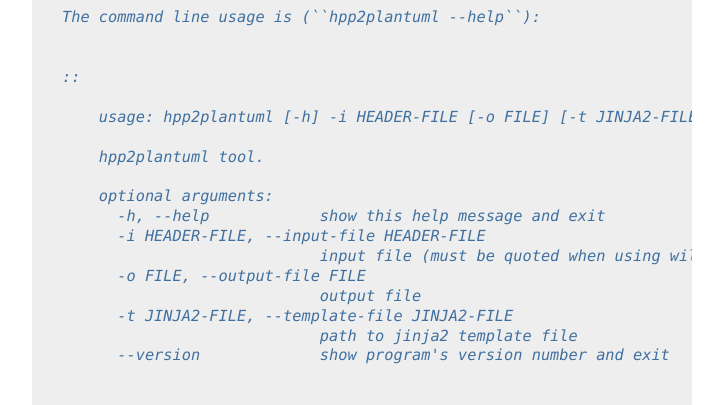
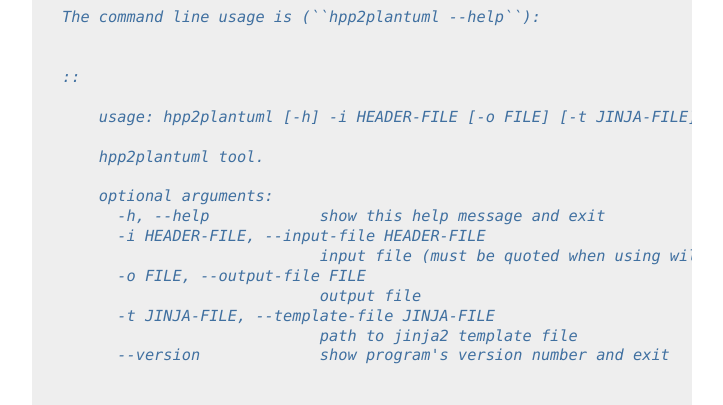
Before and after one commit to thibaultmarin/hpp2plantuml, a Sphinx documentation site: the page built from doc/source/org-doc.rst, in a window 1280 px wide and 900 px high, scrolled down 49398 px. Shown: the part 152-557 px from the top of the window, without its empty margins (388-1111 px from the left). Built offline with Sphinx 7.4.7, drawn with Linux system fonts in a browser that asks for light colours; some of the changed text lies outside the part shown.

Commit message:
Fix documentation

```diff
--- a/README.rst
+++ b/README.rst
@@ -43,7 +43,7 @@ The command line usage is (``hpp2plantuml --help``):
 
 ::
 
-    usage: hpp2plantuml [-h] -i HEADER-FILE [-o FILE] [-t JINJA2-FILE] [--version]
+    usage: hpp2plantuml [-h] -i HEADER-FILE [-o FILE] [-t JINJA-FILE] [--version]
 
     hpp2plantuml tool.
 
@@ -53,7 +53,7 @@ The command line usage is (``hpp2plantuml --help``):
                             input file (must be quoted when using wildcards)
       -o FILE, --output-file FILE
                             output file
-      -t JINJA2-FILE, --template-file JINJA2-FILE
+      -t JINJA-FILE, --template-file JINJA-FILE
                             path to jinja2 template file
       --version             show program's version number and exit
 
--- a/doc/source/index.rst
+++ b/doc/source/index.rst
@@ -48,7 +48,7 @@ The command line usage is (``hpp2plantuml --help``):
 
 ::
 
-    usage: hpp2plantuml [-h] -i HEADER-FILE [-o FILE] [-t JINJA2-FILE] [--version]
+    usage: hpp2plantuml [-h] -i HEADER-FILE [-o FILE] [-t JINJA-FILE] [--version]
 
     hpp2plantuml tool.
 
@@ -58,7 +58,7 @@ The command line usage is (``hpp2plantuml --help``):
                             input file (must be quoted when using wildcards)
       -o FILE, --output-file FILE
                             output file
-      -t JINJA2-FILE, --template-file JINJA2-FILE
+      -t JINJA-FILE, --template-file JINJA-FILE
                             path to jinja2 template file
       --version             show program's version number and exit
 
--- a/doc/source/org-doc.rst
+++ b/doc/source/org-doc.rst
@@ -1744,7 +1744,7 @@ to parse input arguments.  The function passes the command line arguments to the
                             required=False, default=None, metavar='FILE',
                             help='output file')
         parser.add_argument('-t', '--template-file', dest='template_file',
-                            required=False, default=None, metavar='JINJA2-FILE',
+                            required=False, default=None, metavar='JINJA-FILE',
                             help='path to jinja2 template file')
         parser.add_argument('--version', action='version',
                             version='%(prog)s ' + '0.5')
@@ -1810,7 +1810,7 @@ The command line usage is (``hpp2plantuml --help``):
 
 ::
 
-    usage: hpp2plantuml [-h] -i HEADER-FILE [-o FILE] [-t JINJA2-FILE] [--version]
+    usage: hpp2plantuml [-h] -i HEADER-FILE [-o FILE] [-t JINJA-FILE] [--version]
 
     hpp2plantuml tool.
 
@@ -1820,7 +1820,7 @@ The command line usage is (``hpp2plantuml --help``):
                             input file (must be quoted when using wildcards)
       -o FILE, --output-file FILE
                             output file
-      -t JINJA2-FILE, --template-file JINJA2-FILE
+      -t JINJA-FILE, --template-file JINJA-FILE
                             path to jinja2 template file
       --version             show program's version number and exit
 
@@ -2619,7 +2619,7 @@ obtained using the source block described `sec-org-el-version`_.
 
     ::
 
-        usage: hpp2plantuml [-h] -i HEADER-FILE [-o FILE] [-t JINJA2-FILE] [--version]
+        usage: hpp2plantuml [-h] -i HEADER-FILE [-o FILE] [-t JINJA-FILE] [--version]
 
         hpp2plantuml tool.
 
@@ -2629,7 +2629,7 @@ obtained using the source block described `sec-org-el-version`_.
                                 input file (must be quoted when using wildcards)
           -o FILE, --output-file FILE
                                 output file
-          -t JINJA2-FILE, --template-file JINJA2-FILE
+          -t JINJA-FILE, --template-file JINJA-FILE
                                 path to jinja2 template file
           --version             show program's version number and exit
 
@@ -2974,7 +2974,7 @@ org-file (converted to RST format).
 
     ::
 
-        usage: hpp2plantuml [-h] -i HEADER-FILE [-o FILE] [-t JINJA2-FILE] [--version]
+        usage: hpp2plantuml [-h] -i HEADER-FILE [-o FILE] [-t JINJA-FILE] [--version]
 
         hpp2plantuml tool.
 
@@ -2984,7 +2984,7 @@ org-file (converted to RST format).
                                 input file (must be quoted when using wildcards)
           -o FILE, --output-file FILE
                                 output file
-          -t JINJA2-FILE, --template-file JINJA2-FILE
+          -t JINJA-FILE, --template-file JINJA-FILE
                                 path to jinja2 template file
           --version             show program's version number and exit
 
@@ -3541,7 +3541,7 @@ to the automatically generated and the org-file documents.
 
     ::
 
-        usage: hpp2plantuml [-h] -i HEADER-FILE [-o FILE] [-t JINJA2-FILE] [--version]
+        usage: hpp2plantuml [-h] -i HEADER-FILE [-o FILE] [-t JINJA-FILE] [--version]
 
         hpp2plantuml tool.
 
@@ -3551,7 +3551,7 @@ to the automatically generated and the org-file documents.
                                 input file (must be quoted when using wildcards)
           -o FILE, --output-file FILE
                                 output file
-          -t JINJA2-FILE, --template-file JINJA2-FILE
+          -t JINJA-FILE, --template-file JINJA-FILE
                                 path to jinja2 template file
           --version             show program's version number and exit
 
--- a/hpp2plantuml.org
+++ b/hpp2plantuml.org
@@ -1714,7 +1714,7 @@ def main():(ref:module-main)
                         required=False, default=None, metavar='FILE',
                         help='output file')
     parser.add_argument('-t', '--template-file', dest='template_file',
-                        required=False, default=None, metavar='JINJA2-FILE',
+                        required=False, default=None, metavar='JINJA-FILE',
                         help='path to jinja2 template file')
     parser.add_argument('--version', action='version',
                         version='%(prog)s ' + <<get-version()>>)
@@ -1780,7 +1780,7 @@ The command line usage is (~hpp2plantuml --help~):
 
 
 #+BEGIN_EXAMPLE
-usage: hpp2plantuml [-h] -i HEADER-FILE [-o FILE] [-t JINJA2-FILE] [--version]
+usage: hpp2plantuml [-h] -i HEADER-FILE [-o FILE] [-t JINJA-FILE] [--version]
 
 hpp2plantuml tool.
 
@@ -1790,7 +1790,7 @@ optional arguments:
                         input file (must be quoted when using wildcards)
   -o FILE, --output-file FILE
                         output file
-  -t JINJA2-FILE, --template-file JINJA2-FILE
+  -t JINJA-FILE, --template-file JINJA-FILE
                         path to jinja2 template file
   --version             show program's version number and exit
 #+END_EXAMPLE
--- a/src/hpp2plantuml/__init__.py
+++ b/src/hpp2plantuml/__init__.py
@@ -37,7 +37,7 @@ The command line usage is (``hpp2plantuml --help``):
 
 ::
 
-    usage: hpp2plantuml [-h] -i HEADER-FILE [-o FILE] [-t JINJA2-FILE] [--version]
+    usage: hpp2plantuml [-h] -i HEADER-FILE [-o FILE] [-t JINJA-FILE] [--version]
 
     hpp2plantuml tool.
 
@@ -47,7 +47,7 @@ The command line usage is (``hpp2plantuml --help``):
                             input file (must be quoted when using wildcards)
       -o FILE, --output-file FILE
                             output file
-      -t JINJA2-FILE, --template-file JINJA2-FILE
+      -t JINJA-FILE, --template-file JINJA-FILE
                             path to jinja2 template file
       --version             show program's version number and exit
 
```
Also changed, not shown: 1 other file.
